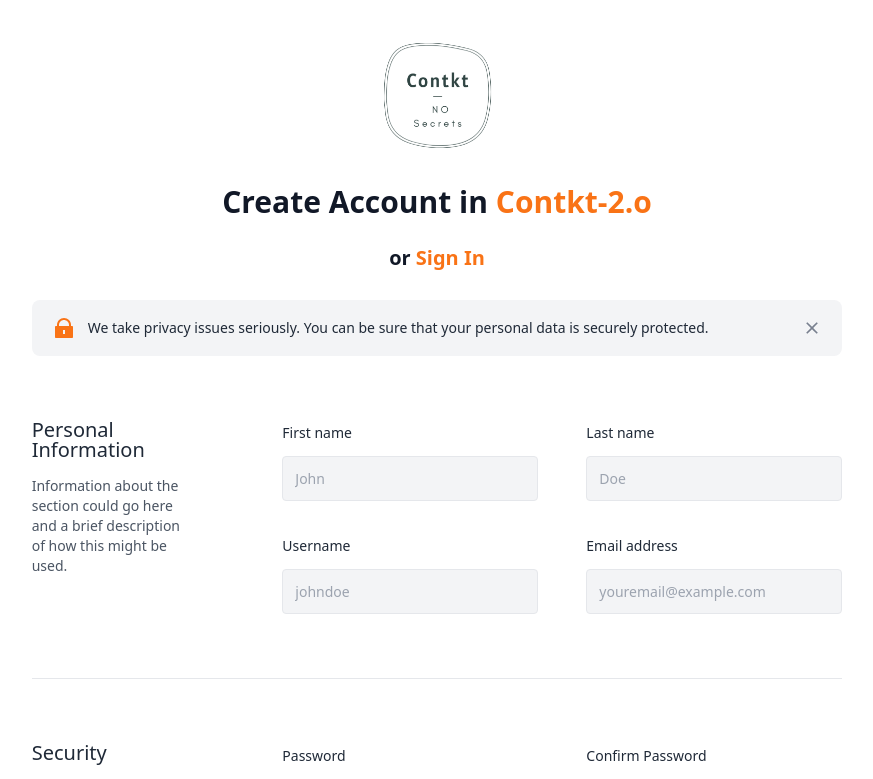
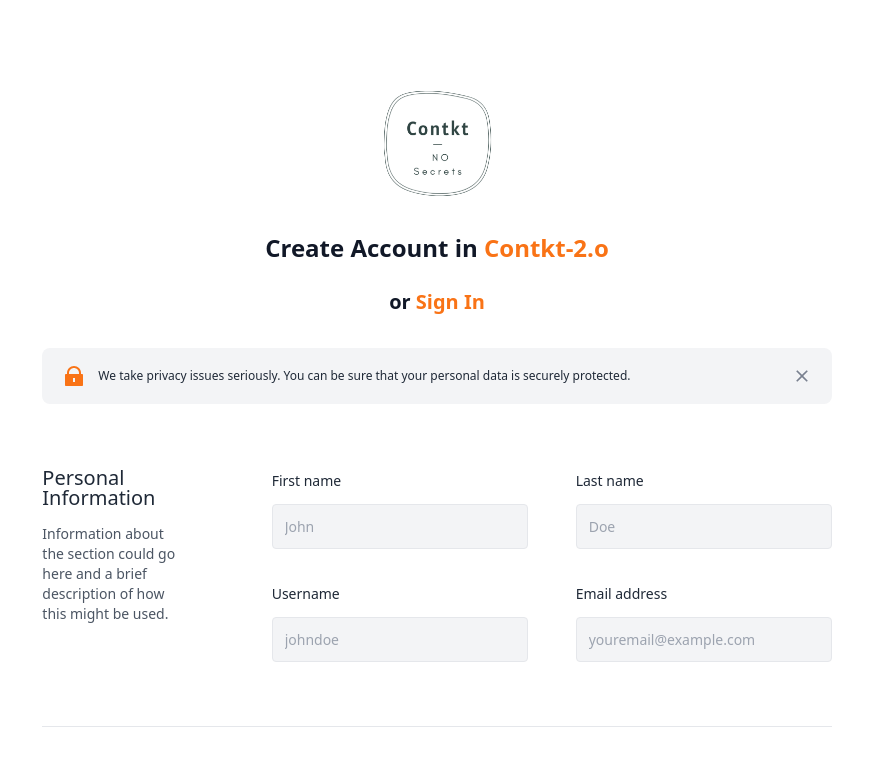
Before and after one commit to innovatorved/Contkt-2.o, a Next.js app: page /createaccount in a window 1280 px wide. Shown: the top 779 px of the page, without its empty margins (203-1076 px from the left). Built offline with nearby package versions, Linux system fonts and the light colour scheme.

Commit message:
layout shit fixed

```diff
--- a/pages/createaccount.js
+++ b/pages/createaccount.js
@@ -94,8 +94,8 @@
         <link rel="icon" href="/favicon.ico" />
       </Head>
       <div className="md:pt-8">
-        <div className="flex items-center justify-center">
-          <div className="xl:w-10/12 w-full px-8">
+        <div className="flex items-center justify-center py-12 px-4 lg:px-8">
+          <div className="xl:w-10/12 w-full px-4">
             <div className="xl:px-24">
               <div>
                 <img
@@ -103,7 +103,7 @@
                   src="./contkt-logo-low-quality.png"
                   alt="Workflow"
                 />
-                <h2 className="mt-6 text-center text-3xl font-extrabold text-gray-900">
+                <h2 className="mt-6 text-center text-xl md:text-2xl font-extrabold text-gray-900">
                   Create Account in{" "}
                   <span className="text-[#F97316]">Contkt-2.o</span>
                 </h2>
@@ -114,7 +114,7 @@
                   </span>
                 </p>
               </div>
-              <div className="px-5 py-4 bg-gray-100 rounded-lg flex items-center justify-between mt-7">
+              <div className="px-5 py-4 bg-gray-100 rounded-lg flex items-center justify-between mt-8">
                 <div className="flex items-center">
                   <div className="flex-shrink-0">
                     <svg
@@ -131,7 +131,7 @@
                     </svg>
                   </div>
 
-                  <p className="text-sm text-gray-800 pl-3">
+                  <p className="text-xs text-gray-800 pl-3">
                     We take privacy issues seriously. You can be sure that your
                     personal data is securely protected.
                   </p>
--- a/pages/login.js
+++ b/pages/login.js
@@ -60,14 +60,14 @@
       </Head>
       <div className="">
         <div className="min-h-full flex items-center justify-center py-12 px-4 sm:px-6 lg:px-8">
-          <div className="max-w-md w-full space-y-8">
+          <div className="max-w-md w-full space-y-8 px-4 lg:px-8">
             <div>
               <img
                 className="mx-auto h-32 w-auto"
                 src="./contkt-logo-low-quality.png"
                 alt="Workflow"
               />
-              <h2 className="mt-6 text-center text-3xl font-extrabold text-gray-900">
+              <h2 className="mt-6 text-center text-xl md:text-2xl font-extrabold text-gray-900">
                 Sign in to your <span className="text-[#F97316]">Contkt-2.o</span>
               </h2>
               <p className="mt-6 text-center text-xl font-bold text-gray-900">
@@ -95,7 +95,7 @@
                   </svg>
                 </div>
 
-                <p className="text-sm text-gray-800 pl-3">
+                <p className="text-xs text-gray-800 pl-3">
                   We take privacy issues seriously. You can be sure that your
                   personal data is securely protected.
                 </p>
```
